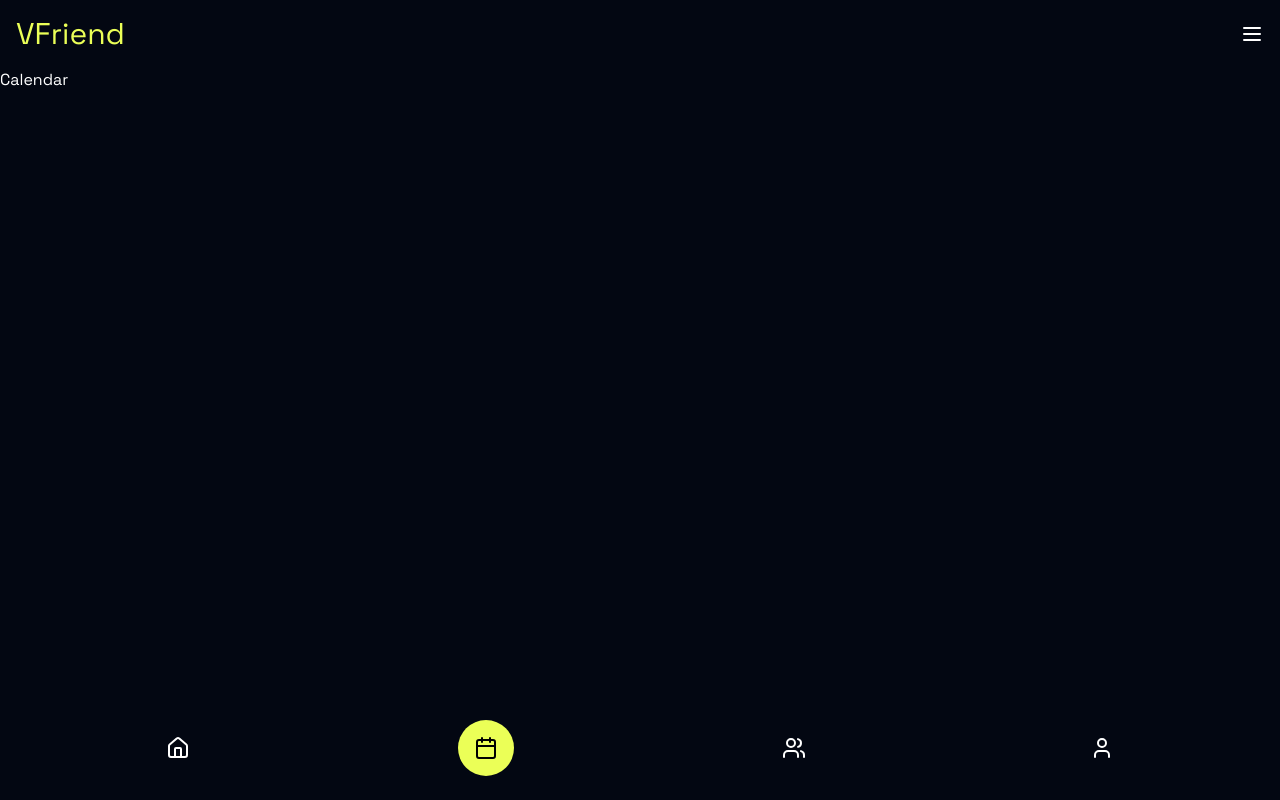
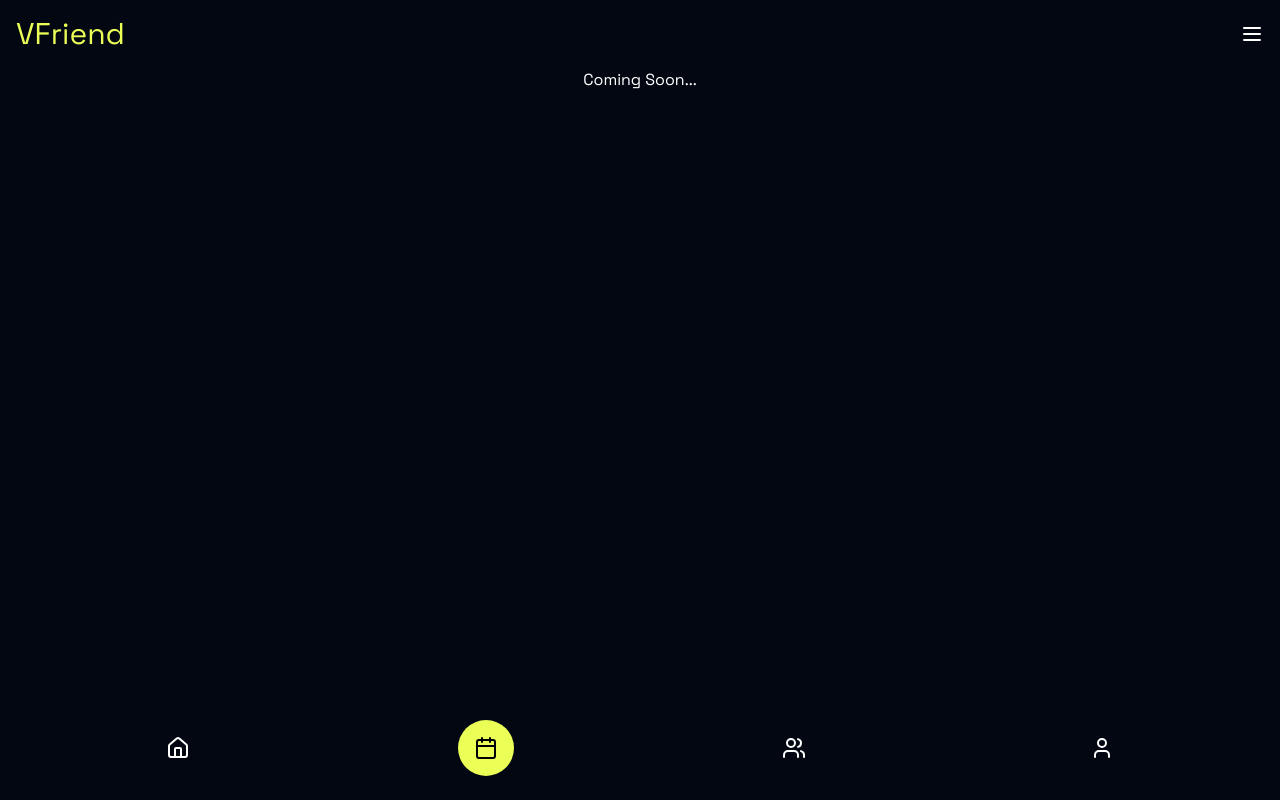
Before and after one commit to ppmpreetham/vfriend, a React (Vite) app: page / in a window 1280 px wide. Both pictures are taken after a click on the button 486 px from the left and 748 px from the top of the page. Built offline with nearby package versions, Linux system fonts and the light colour scheme.

Commit message:
qr code can be made later

```diff
--- a/src/components/calendar/Calendar.tsx
+++ b/src/components/calendar/Calendar.tsx
@@ -1,7 +1,7 @@
 import React from "react";
 
 const Calendar = () => {
-  return <div>Calendar</div>;
+  return <div className="w-screen h-full text-center">Coming Soon...</div>;
 };
 
 export default Calendar;
--- /dev/null
+++ b/src/components/friends/FriendQR.tsx
@@ -0,0 +1,8 @@
+import { scan, Format } from "@tauri-apps/plugin-barcode-scanner";
+
+const FriendQR = () => {
+  scan({ windowed: true, formats: [Format.QRCode] });
+  return <div>AddFriend</div>;
+};
+
+export default FriendQR;
```
Also changed, not shown: 1 other file (tests, documents, lock files or other folders).
